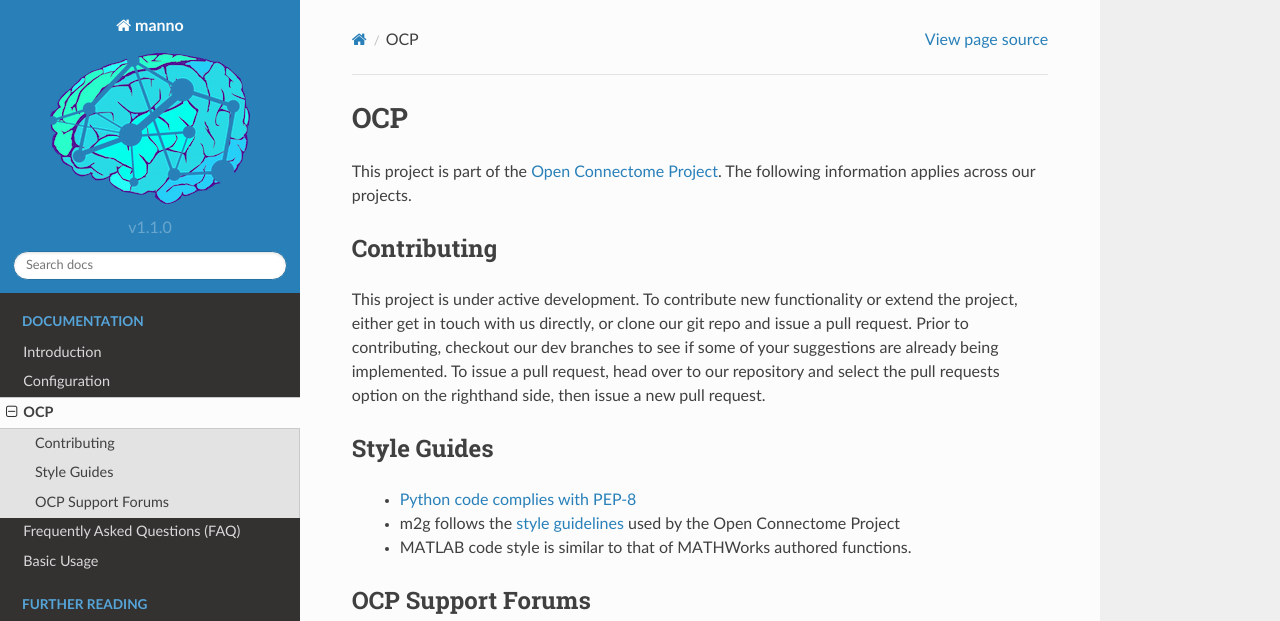
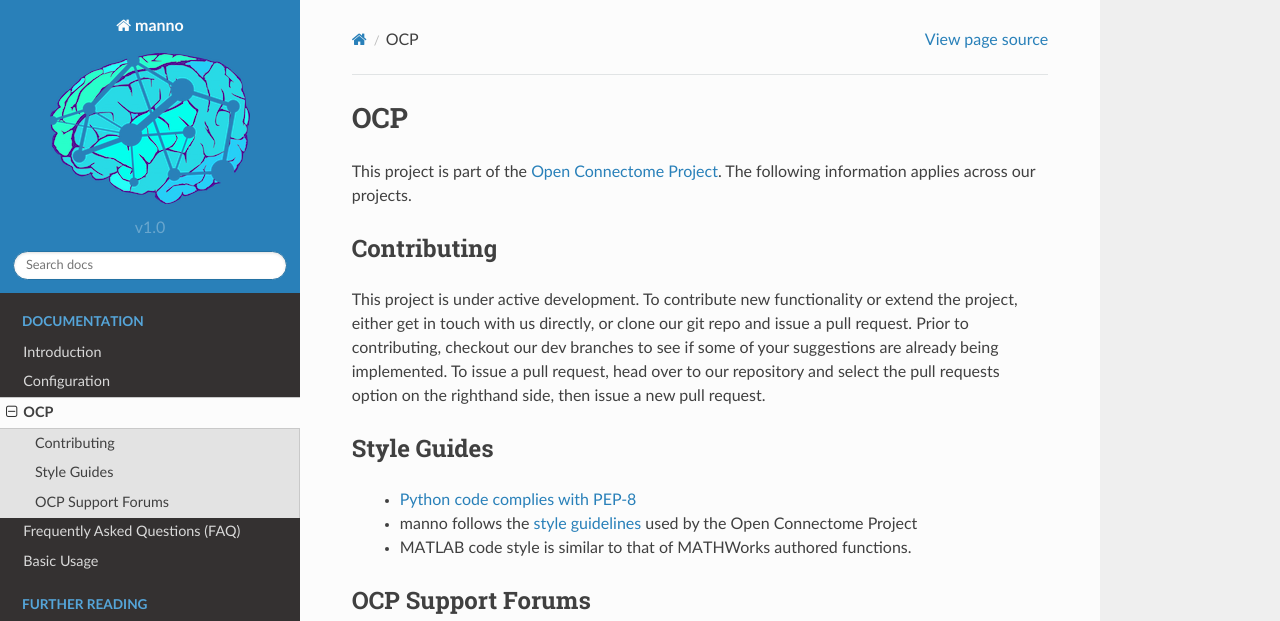
Before and after one commit to neurodata-arxiv/manno, a Sphinx documentation site: the page built from docs/sphinx/ocp.rst, in a window 1280 px wide. Shown: the top 621 px of the page. Built offline with Sphinx 7.4.7 and the Read the Docs theme 2.0.0, drawn with Linux system fonts in a browser that asks for light colours; formulas are drawn with MathJax 3.

Commit message:
documentation update (minor)

```diff
--- a/docs/conf.py
+++ b/docs/conf.py
@@ -81,9 +81,9 @@ author = u'OCP'
 # built documents.
 #
 # The short X.Y version.
-version = 'v1.1.0'
+version = 'v1.0'
 # The full version, including alpha/beta/rc tags.
-release = 'v1.1.0'
+release = 'v1.0'
 
 # The language for content autogenerated by Sphinx. Refer to documentation
 # for a list of supported languages.
--- a/docs/sphinx/ocp.rst
+++ b/docs/sphinx/ocp.rst
@@ -12,7 +12,7 @@ Style Guides
 ~~~~~~~~~~~~
 
  - `Python code complies with PEP-8 <http://legacy.python.org/dev/peps/pep-0008/>`_
- - m2g follows the `style guidelines <http://w.ocp.me/style>`_ used by the Open Connectome Project
+ - manno follows the `style guidelines <http://w.ocp.me/style>`_ used by the Open Connectome Project
  - MATLAB code style is similar to that of MATHWorks authored functions.
 
 OCP Support Forums
```
